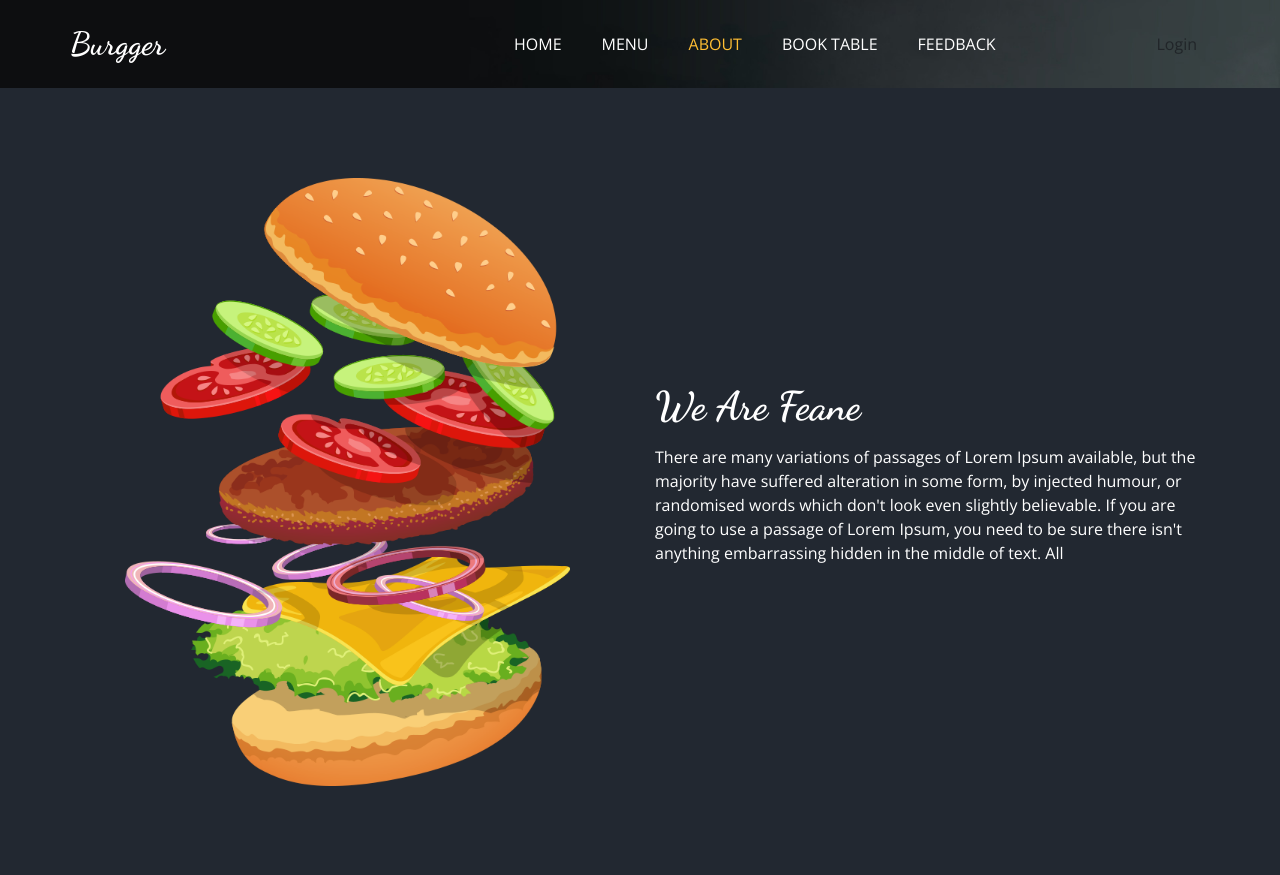
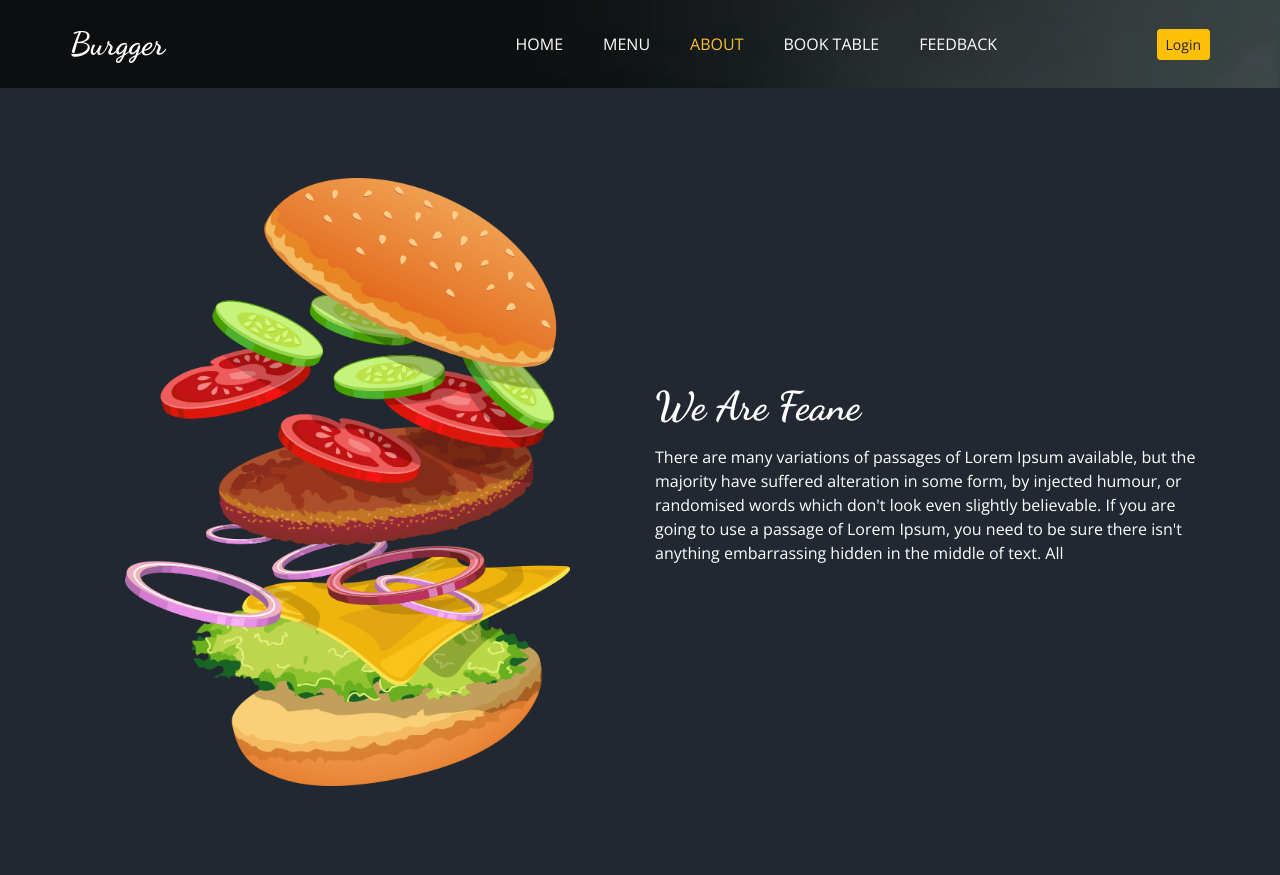
Before and after one commit to Ankit-kumar7061/restaurant-management-system, a Django app: page /about/ in a window 1280 px wide. Shown: the top 875 px of the page. Run offline with Django 5.2, Linux system fonts and the light colour scheme; data comes from the database, SQL or seed files in the repository.

Commit message:
Fixed login button visibility

```diff
--- a/Template/base.html
+++ b/Template/base.html
@@ -113,7 +113,7 @@ Logout
 
 {% else %}
 
-<a href="{% url 'login' %}" class="btn order_online">
+<a href="{% url 'login' %}" class="btn btn-warning btn-sm" style="margin-left:10px;">
 Login
 </a>
 
```
